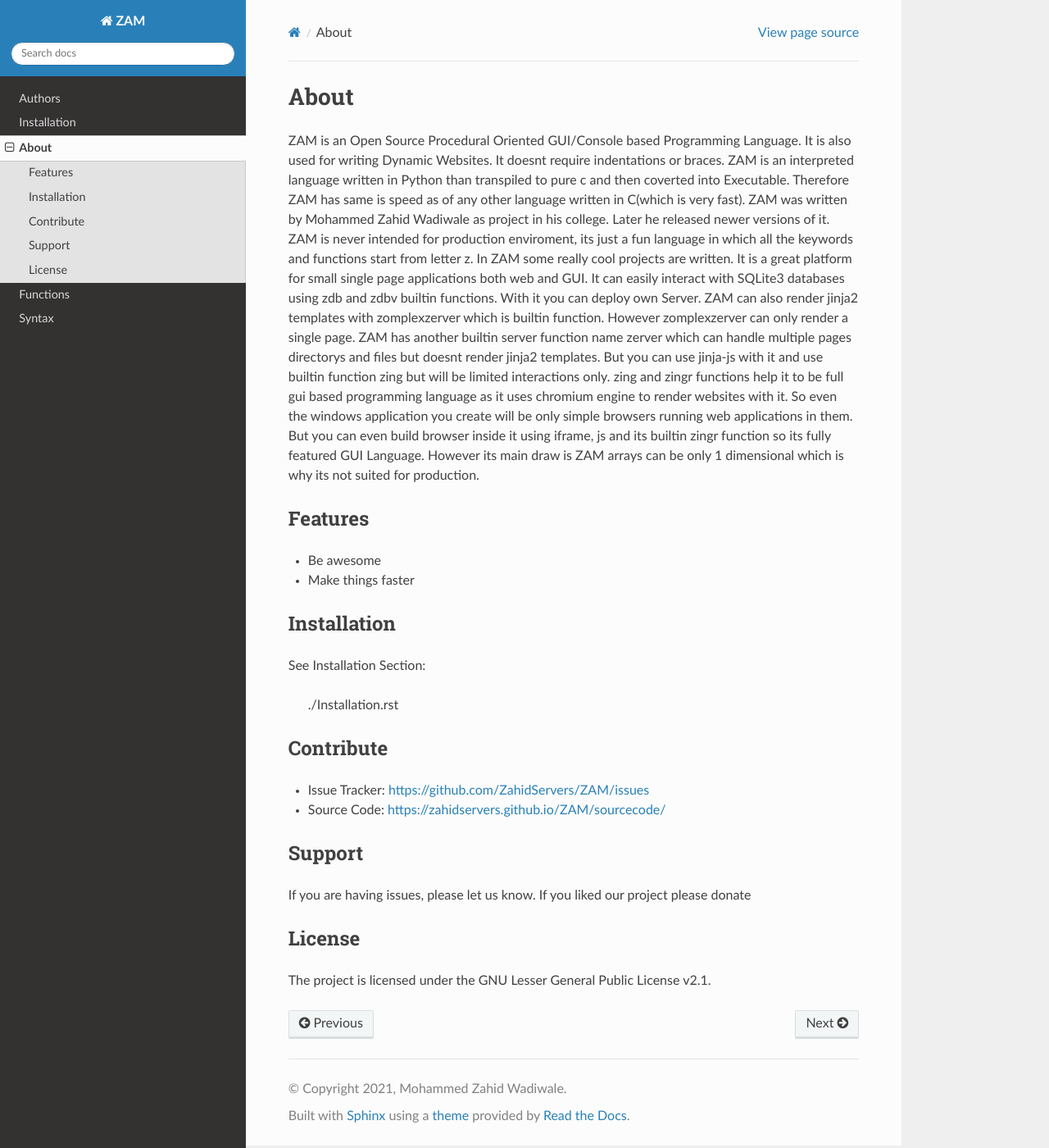
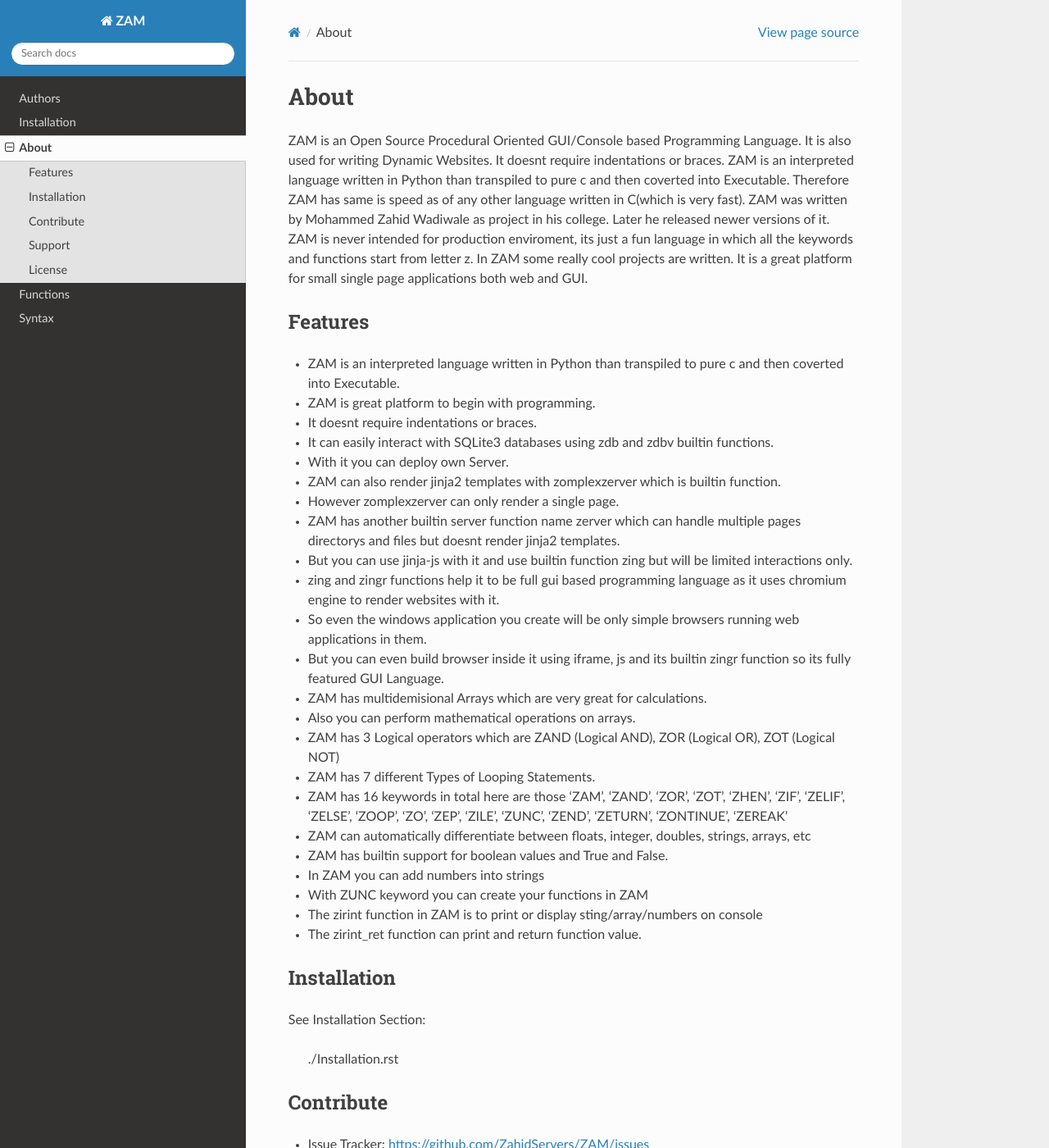
Before and after one commit to ZahidServers/ZAM, a Sphinx documentation site: the page built from docs/README.rst, in a window 1280 px wide and 1400 px high. Shown: the whole window at 82% size. Built offline with Sphinx 7.4.7 and the Read the Docs theme 2.0.0, drawn with Linux system fonts in a browser that asks for light colours.

Commit message:
Update README.rst

```diff
--- a/docs/README.rst
+++ b/docs/README.rst
@@ -11,25 +11,35 @@
 ZAM is never intended for production enviroment, its just a fun language in which all the keywords and functions start from letter z.
 In ZAM some really cool projects are written.
 It is a great platform for small single page applications both web and GUI.
-It can easily interact with SQLite3 databases using zdb and zdbv builtin functions.
-With it you can deploy own Server.
-ZAM can also render jinja2 templates with zomplexzerver which is builtin function.
-However zomplexzerver can only render a single page.
-ZAM has another builtin server function name zerver which can handle multiple pages directorys and files but doesnt render jinja2 templates.
-But you can use jinja-js with it and use builtin function zing but will be limited interactions only.
-zing and zingr functions help it to be full gui based programming language as it uses chromium engine to render websites with it.
-So even the windows application you create will be only simple browsers running web applications in them.
-But you can even build browser inside it using iframe, js and its builtin zingr function so its fully featured GUI Language.
-However its main draw is ZAM arrays can be only 1 dimensional which is why its not suited for production.
 
 ----------
 Hold for system design docs
 
 Features
 --------
-
-- Be awesome
-- Make things faster
+- ZAM is an interpreted language written in Python than transpiled to pure c and then coverted into Executable.
+- ZAM is great platform to begin with programming.
+- It doesnt require indentations or braces.
+- It can easily interact with SQLite3 databases using zdb and zdbv builtin functions.
+- With it you can deploy own Server.
+- ZAM can also render jinja2 templates with zomplexzerver which is builtin function.
+- However zomplexzerver can only render a single page.
+- ZAM has another builtin server function name zerver which can handle multiple pages directorys and files but doesnt render jinja2 templates.
+- But you can use jinja-js with it and use builtin function zing but will be limited interactions only.
+- zing and zingr functions help it to be full gui based programming language as it uses chromium engine to render websites with it.
+- So even the windows application you create will be only simple browsers running web applications in them.
+- But you can even build browser inside it using iframe, js and its builtin zingr function so its fully featured GUI Language.
+- ZAM has multidemisional Arrays which are very great for calculations.
+- Also you can perform mathematical operations on arrays.
+- ZAM has 3 Logical operators which are ZAND (Logical AND), ZOR (Logical OR), ZOT (Logical NOT)
+- ZAM has 7 different Types of Looping Statements.
+- ZAM has 16 keywords in total here are those 'ZAM', 'ZAND', 'ZOR', 'ZOT', 'ZHEN', 'ZIF', 'ZELIF', 'ZELSE', 'ZOOP', 'ZO', 'ZEP', 'ZILE', 'ZUNC', 'ZEND', 'ZETURN', 'ZONTINUE', 'ZEREAK'
+- ZAM can automatically differentiate between floats, integer, doubles, strings, arrays, etc
+- ZAM has builtin support for boolean values and True and False.
+- In ZAM you can add numbers into strings
+- With ZUNC keyword you can create your functions in ZAM
+- The zirint function in ZAM is to print or display sting/array/numbers on console
+- The zirint_ret function can print and return function value.
 
 Installation
 ------------
```
